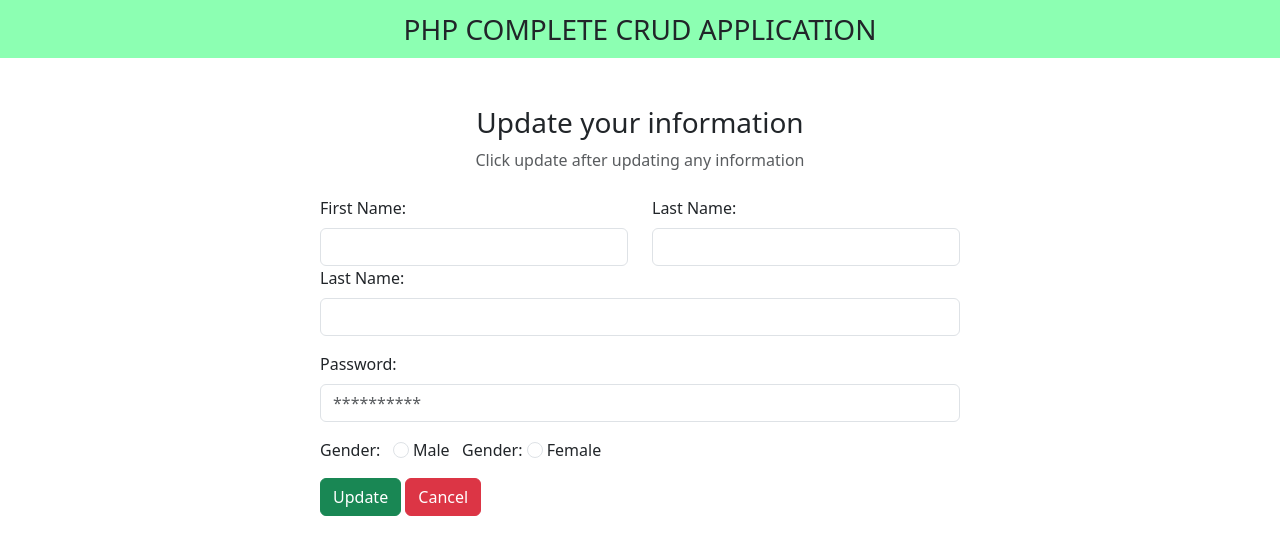
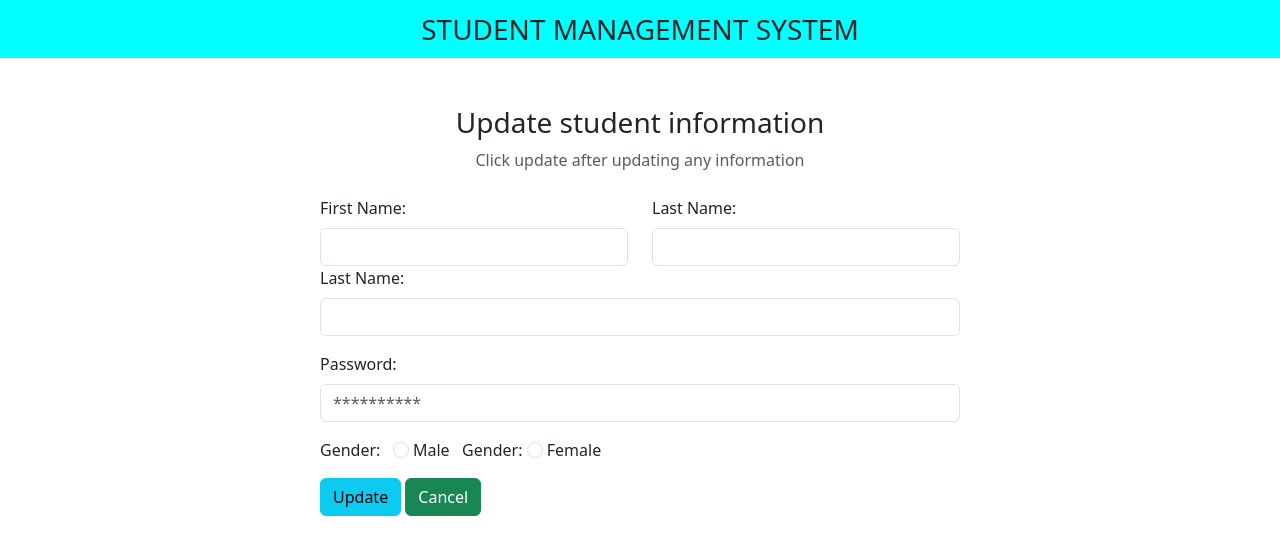
Before and after one commit to Yves-HAKIZIMANA/PHP_CRUD_OPERATIONS, a PHP site: page /edit.php?id=1 in a window 1280 px wide. Shown: the top 555 px of the page. Run offline with PHP 8.4, Linux system fonts and the light colour scheme; data that the repository does not hold is empty.

Commit message:
Php crud operations

```diff
--- a/edit.php
+++ b/edit.php
@@ -42,13 +42,13 @@ if(isset($_POST['submit'])){
     <title>Crud Application</title>
 </head>
 <body>
-    <nav class="navbar navbar-light justify-content-center fs-3 mb-5" style="background-color: #00ff5573;">
-    PHP COMPLETE CRUD APPLICATION</nav>
+    <nav class="navbar navbar-light justify-content-center fs-3 mb-5" style="background-color: cyan;">
+   STUDENT MANAGEMENT SYSTEM</nav>
     <!-- Bootstrap -->
 
     <div class="container">
         <div class="text-center mb-4">
-            <h3>Update your information</h3>
+            <h3>Update student information</h3>
             <p class="text-muted">Click update after updating any information</p>
         </div>
 
@@ -79,17 +79,17 @@ if(isset($_POST['submit'])){
                     </div>
                     <div class="form-group mb-3">
                         <label>Gender:</label> &nbsp;
-                        <input type="radio" class="form-check-input" name="gender" id="male" value="male" <?php echo ($row['gender'] == 'male')? "checked":"" ?> >
+                        <input type="radio" class="form-check-input" name="gender" id="male" value="male" <?php echo ($row['gender'] == 'Male')? "checked":"" ?> >
                         <label for="male" class="form-input-label">Male</label>
                         &nbsp;
                         <label>Gender:</label>
-                        <input type="radio" class="form-check-input" name="gender" id="female" value="female" <?php echo ($row['gender']) == 'female'? "checked":""?>>
+                        <input type="radio" class="form-check-input" name="gender" id="female" value="female" <?php echo ($row['gender']) == 'Female'? "checked":""?>>
                         <label for="female" class="form-input-label">Female</label>
 
                     </div>
                     <div>
-                        <button type="submit" class="btn btn-success" name="submit">Update</button>
-                        <a href="index.php" class="btn btn-danger">Cancel</a>
+                        <button type="submit" class="btn btn-info" name="submit">Update</button>
+                        <a href="index.php" class="btn btn-success">Cancel</a>
                     </div>
                 </div>
             </form>
```
Also changed, not shown: create.php (+6 -6 lines), index.php (+6 -6 lines).
